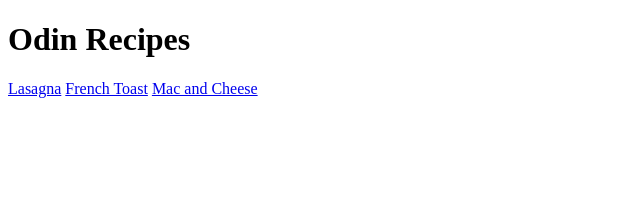
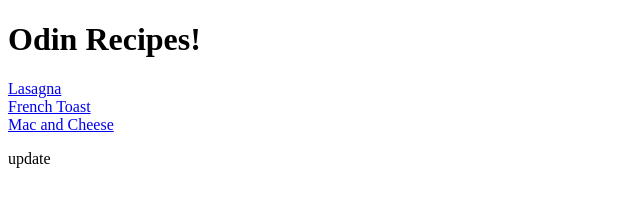
Before and after one commit to Charbug/odin-recipes, a plain HTML site: page index.html in a window 1280 px wide. Shown: the whole page, without its empty margins (0-640 px from the left). Drawn offline with Linux system fonts and the light colour scheme.

Commit message:
testing update

```diff
--- a/index.html
+++ b/index.html
@@ -3,13 +3,15 @@
 <head>
     <meta charset="UTF-8">
     <meta name="viewport" content="width=device-width, initial-scale=1.0">
+    <link rel="stylesheet" href="style.css">
     <title>Odin Recipes</title>
 </head>
 <body>
-    <h1>Odin Recipes</h1>
+    <h1>Odin Recipes!</h1>
 
-    <a href="recipes/lasagna.html">Lasagna</a>
-    <a href="recipes/french-toast.html">French Toast</a>
+    <a href="recipes/lasagna.html">Lasagna</a><br>
+    <a href="recipes/french-toast.html">French Toast</a><br>
     <a href="recipes/mac-n-cheese.html">Mac and Cheese</a>
+    <p>update</p>
 </body>
 </html>
```
